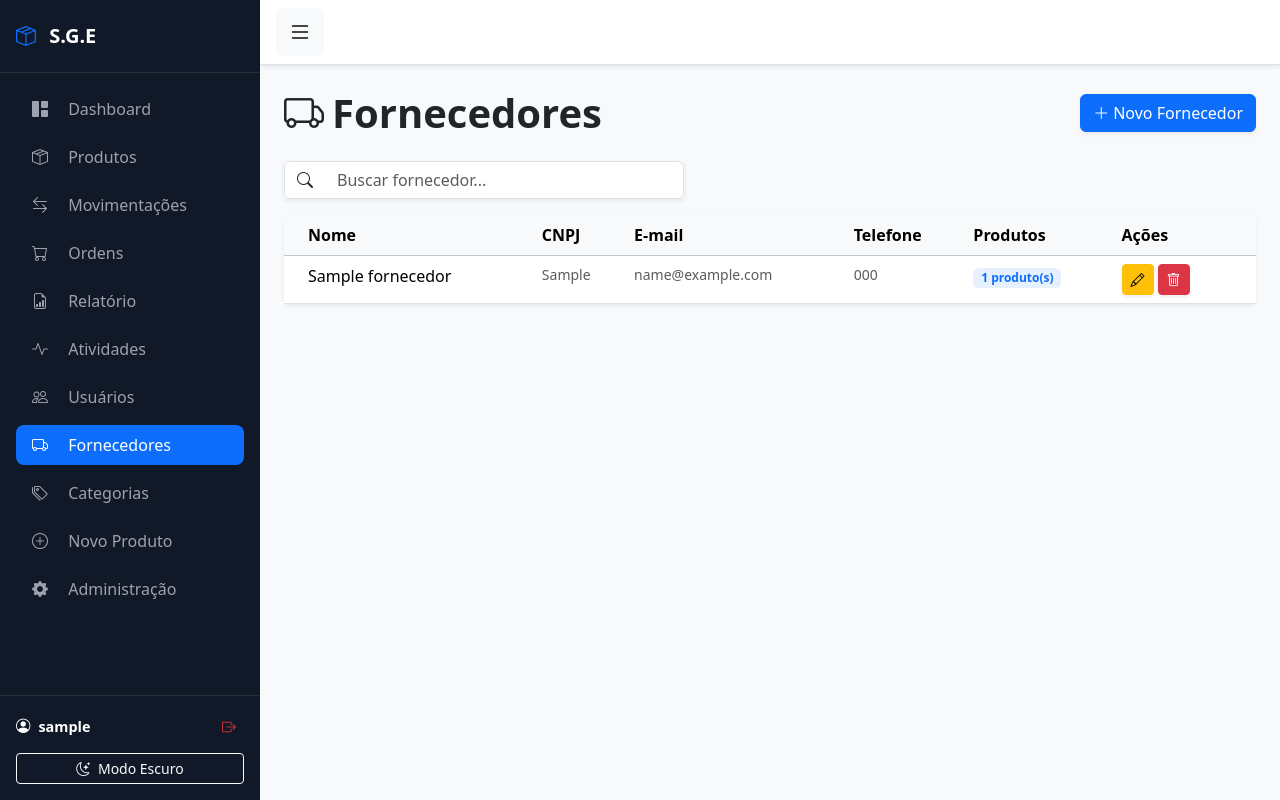
After one commit to mrmateussiilva/sge, a Django app: page /fornecedores/ in a window 1280 px wide. The commit adds this page. Run offline with Django 5.2, Linux system fonts and the light colour scheme; a user stored in the database is signed in; tables that the repository leaves empty hold one stand-in row (values such as "Sample post"); some libraries are stand-ins or nearby versions.

Commit message:
feat: CRUD de Fornecedores e Categorias
Modelos:
- Novo model Categoria (nome, descricao, cor hex, unique por nome)
- Fornecedor expandido: cnpj, email, observacao + Meta.ordering
- Produto: nova FK para Categoria (nullable)
- Migration 0008_add_categoria_and_expand_fornecedor

Views:
- lista_fornecedores, salvar_fornecedor, excluir_fornecedor
- lista_categorias, salvar_categoria, excluir_categoria

URLs:
- /fornecedores/ e /categorias/ com rotas CRUD completas

Templates:
- fornecedores/lista.html: tabela com busca, modal de criação/edição inline
- categorias/lista.html: grid de cards coloridos, color picker, preview em tempo real

Sidebar:
- Links 'Fornecedores' e 'Categorias' adicionados ao menu lateral

```diff
--- a/estoque/templates/estoque/base.html
+++ b/estoque/templates/estoque/base.html
@@ -89,6 +89,12 @@
                 </a>
                 <a href="/usuarios/" class="nav-link nav-link-custom rounded-3 py-2 px-3 mb-2 {% if '/usuarios/' in request.path %}active{% endif %}">
                     <i class="bi bi-people me-3"></i> Usuários
+                </a>
+                <a href="/fornecedores/" class="nav-link nav-link-custom rounded-3 py-2 px-3 mb-2 {% if '/fornecedores/' in request.path %}active{% endif %}">
+                    <i class="bi bi-truck me-3"></i> Fornecedores
+                </a>
+                <a href="/categorias/" class="nav-link nav-link-custom rounded-3 py-2 px-3 mb-2 {% if '/categorias/' in request.path %}active{% endif %}">
+                    <i class="bi bi-tags me-3"></i> Categorias
                 </a>
                 <a href="/cadastrar-produto/" class="nav-link nav-link-custom rounded-3 py-2 px-3 mb-2 {% if '/cadastrar-produto/' in request.path %}active{% endif %}">
                     <i class="bi bi-plus-circle me-3"></i> Novo Produto
--- /dev/null
+++ b/estoque/templates/estoque/fornecedores/lista.html
@@ -0,0 +1,206 @@
+{% extends 'estoque/base.html' %}
+{% block title %}S.G.E - Fornecedores{% endblock %}
+
+{% block content %}
+<div class="d-flex justify-content-between align-items-center mb-4">
+    <h1 class="mb-0 fw-bold"><i class="bi bi-truck me-2"></i>Fornecedores</h1>
+    <button class="btn btn-primary shadow-sm" @click="abrirModal()" id="btnNovoFornecedor">
+        <i class="bi bi-plus-lg me-1"></i>Novo Fornecedor
+    </button>
+</div>
+
+<div id="app">
+    <!-- Busca -->
+    <div class="row g-2 mb-3">
+        <div class="col-md-5">
+            <div class="input-group shadow-sm">
+                <span class="input-group-text bg-white"><i class="bi bi-search"></i></span>
+                <input type="text" class="form-control border-start-0" placeholder="Buscar fornecedor..." v-model="busca">
+            </div>
+        </div>
+    </div>
+
+    <!-- Tabela -->
+    <div class="card border-0 shadow-sm rounded-3">
+        <div class="card-body p-0">
+            <table class="table table-hover mb-0">
+                <thead class="table-light">
+                    <tr>
+                        <th class="ps-4">Nome</th>
+                        <th>CNPJ</th>
+                        <th>E-mail</th>
+                        <th>Telefone</th>
+                        <th>Produtos</th>
+                        <th class="pe-4">Ações</th>
+                    </tr>
+                </thead>
+                <tbody>
+                    <tr v-for="f in filtrados" :key="f.id">
+                        <td class="ps-4 fw-medium">[[ f.nome ]]</td>
+                        <td class="text-muted small">[[ f.cnpj || '—' ]]</td>
+                        <td class="text-muted small">[[ f.email || '—' ]]</td>
+                        <td class="text-muted small">[[ f.telefone || '—' ]]</td>
+                        <td>
+                            <span class="badge bg-primary bg-opacity-10 text-primary">[[ f.total_produtos ]] produto(s)</span>
+                        </td>
+                        <td class="pe-4">
+                            <div class="d-flex gap-1">
+                                <button class="btn btn-warning btn-sm shadow-sm" @click="abrirModal(f)" title="Editar">
+                                    <i class="bi bi-pencil"></i>
+                                </button>
+                                <button class="btn btn-danger btn-sm shadow-sm" @click="confirmarExcluir(f)" title="Excluir">
+                                    <i class="bi bi-trash"></i>
+                                </button>
+                            </div>
+                        </td>
+                    </tr>
+                    <tr v-if="filtrados.length === 0">
+                        <td colspan="6" class="text-center text-muted py-5">
+                            <i class="bi bi-inbox fs-3 d-block mb-2"></i>Nenhum fornecedor encontrado.
+                        </td>
+                    </tr>
+                </tbody>
+            </table>
+        </div>
+    </div>
+
+    <!-- Modal Criar/Editar -->
+    <div class="modal fade" id="modalFornecedor" tabindex="-1" aria-labelledby="modalFornecedorLabel" aria-hidden="true">
+        <div class="modal-dialog modal-lg">
+            <div class="modal-content">
+                <div class="modal-header">
+                    <h5 class="modal-title fw-bold" id="modalFornecedorLabel">
+                        <i class="bi bi-truck me-2 text-primary"></i>[[ editando ? 'Editar Fornecedor' : 'Novo Fornecedor' ]]
+                    </h5>
+                    <button type="button" class="btn-close" data-bs-dismiss="modal"></button>
+                </div>
+                <div class="modal-body">
+                    <div class="row g-3">
+                        <div class="col-md-8">
+                            <label class="form-label fw-medium">Nome <span class="text-danger">*</span></label>
+                            <input type="text" class="form-control" v-model="form.nome" placeholder="Nome do fornecedor" id="inputNomeFornecedor">
+                        </div>
+                        <div class="col-md-4">
+                            <label class="form-label fw-medium">CNPJ</label>
+                            <input type="text" class="form-control" v-model="form.cnpj" placeholder="00.000.000/0001-00">
+                        </div>
+                        <div class="col-md-6">
+                            <label class="form-label fw-medium">E-mail</label>
+                            <input type="email" class="form-control" v-model="form.email" placeholder="contato@empresa.com">
+                        </div>
+                        <div class="col-md-6">
+                            <label class="form-label fw-medium">Telefone</label>
+                            <input type="text" class="form-control" v-model="form.telefone" placeholder="(00) 00000-0000">
+                        </div>
+                        <div class="col-12">
+                            <label class="form-label fw-medium">Observação</label>
+                            <textarea class="form-control" v-model="form.observacao" rows="2" placeholder="Informações adicionais..."></textarea>
+                        </div>
+                    </div>
+                    <div class="alert alert-danger mt-3 py-2 small" v-if="erro">
+                        <i class="bi bi-exclamation-triangle me-1"></i>[[ erro ]]
+                    </div>
+                </div>
+                <div class="modal-footer">
+                    <button type="button" class="btn btn-light" data-bs-dismiss="modal">Cancelar</button>
+                    <button type="button" class="btn btn-primary px-4" @click="salvar" :disabled="salvando">
+                        <span v-if="salvando" class="spinner-border spinner-border-sm me-2"></span>
+                        <i v-else class="bi bi-check-lg me-1"></i>Salvar
+                    </button>
+                </div>
+            </div>
+        </div>
+    </div>
+</div>
+{% endblock %}
+
+{% block scripts %}
+<script>
+(function() {
+    const { createApp } = Vue;
+    const csrfToken = '{{ csrf_token }}';
+
+    createApp({
+        compilerOptions: { delimiters: ['[[', ']]'] },
+        data() {
+            return {
+                fornecedores: {{ fornecedores_json|safe }},
+                busca: '',
+                form: { id: null, nome: '', cnpj: '', email: '', telefone: '', observacao: '' },
+                editando: false,
+                salvando: false,
+                erro: null,
+                modal: null,
+            };
+        },
+        computed: {
+            filtrados() {
+                const q = this.busca.toLowerCase();
+                if (!q) return this.fornecedores;
+                return this.fornecedores.filter(f =>
+                    f.nome.toLowerCase().includes(q) ||
+                    (f.cnpj && f.cnpj.includes(q)) ||
+                    (f.email && f.email.toLowerCase().includes(q))
+                );
+            },
+        },
+        mounted() {
+            this.modal = new bootstrap.Modal(document.getElementById('modalFornecedor'));
+        },
+        methods: {
+            abrirModal(f = null) {
+                this.erro = null;
+                if (f) {
+                    this.editando = true;
+                    this.form = { id: f.id, nome: f.nome, cnpj: f.cnpj, email: f.email, telefone: f.telefone, observacao: f.observacao };
+                } else {
+                    this.editando = false;
+                    this.form = { id: null, nome: '', cnpj: '', email: '', telefone: '', observacao: '' };
+                }
+                this.modal.show();
+            },
+            async salvar() {
+                if (!this.form.nome.trim()) { this.erro = 'Nome é obrigatório.'; return; }
+                this.salvando = true; this.erro = null;
+                const url = this.editando
+                    ? `/fornecedores/${this.form.id}/editar/`
+                    : '/fornecedores/novo/';
+                try {
+                    const resp = await fetch(url, {
+                        method: 'POST',
+                        headers: { 'Content-Type': 'application/json', 'X-CSRFToken': csrfToken },
+                        body: JSON.stringify(this.form),
+                    });
+                    const data = await resp.json();
+                    if (!data.ok) { this.erro = data.erro; return; }
+                    if (this.editando) {
+                        const idx = this.fornecedores.findIndex(f => f.id === this.form.id);
+                        if (idx >= 0) Object.assign(this.fornecedores[idx], this.form);
+                    } else {
+                        this.fornecedores.push({ ...this.form, id: data.id, total_produtos: 0 });
+                    }
+                    this.modal.hide();
+                    showToast(this.editando ? 'Fornecedor atualizado!' : 'Fornecedor criado!');
+                } catch (e) {
+                    this.erro = 'Erro de conexão.';
+                } finally {
+                    this.salvando = false;
+                }
+            },
+            confirmarExcluir(f) {
+                if (!confirm(`Excluir o fornecedor "${f.nome}"?\nOs produtos vinculados a ele não serão excluídos.`)) return;
+                fetch(`/fornecedores/${f.id}/excluir/`, {
+                    method: 'POST',
+                    headers: { 'X-CSRFToken': csrfToken },
+                }).then(r => r.json()).then(data => {
+                    if (data.ok) {
+                        this.fornecedores = this.fornecedores.filter(x => x.id !== f.id);
+                        showToast('Fornecedor excluído!');
+                    }
+                });
+            },
+        },
+    }).mount('#app');
+})();
+</script>
+{% endblock %}
--- a/estoque/urls.py
+++ b/estoque/urls.py
@@ -27,4 +27,14 @@ urlpatterns = [
     path('usuarios/', views.lista_usuarios, name='lista_usuarios'),
     path('produtos/importar-nfe/', views.importar_nfe, name='importar_nfe'),
     path('produtos/confirmar-nfe/', views.confirmar_importacao_nfe, name='confirmar_importacao_nfe'),
+    # Fornecedores
+    path('fornecedores/', views.lista_fornecedores, name='lista_fornecedores'),
+    path('fornecedores/novo/', views.salvar_fornecedor, name='criar_fornecedor'),
+    path('fornecedores/<int:id>/editar/', views.salvar_fornecedor, name='editar_fornecedor'),
+    path('fornecedores/<int:id>/excluir/', views.excluir_fornecedor, name='excluir_fornecedor'),
+    # Categorias
+    path('categorias/', views.lista_categorias, name='lista_categorias'),
+    path('categorias/nova/', views.salvar_categoria, name='criar_categoria'),
+    path('categorias/<int:id>/editar/', views.salvar_categoria, name='editar_categoria'),
+    path('categorias/<int:id>/excluir/', views.excluir_categoria, name='excluir_categoria'),
 ]
--- a/estoque/views.py
+++ b/estoque/views.py
@@ -11,7 +11,7 @@ from django.shortcuts import get_object_or_404, render
 from django.utils import timezone
 
 from .log_utils import log_acao
-from .models import Fornecedor, HistoricoPreco, ItemOrdemCompra, LogAcao, Movimentacao, OrdemCompra, Produto
+from .models import Categoria, Fornecedor, HistoricoPreco, ItemOrdemCompra, LogAcao, Movimentacao, OrdemCompra, Produto
 from .xml_parser import fetch_xml_from_url, parse_nfe_xml
 
 
@@ -658,3 +658,115 @@ def confirmar_importacao_nfe(request):
 
     except Exception as e:
         return JsonResponse({'ok': False, 'erro': f'Erro ao confirmar importação: {str(e)}'}, status=500)
+
+
+# ─────────────────────────────────────────────
+#  FORNECEDORES
+# ─────────────────────────────────────────────
+
+@login_required
+def lista_fornecedores(request):
+    qs = Fornecedor.objects.annotate(total_produtos=Count('produto')).order_by('nome')
+    fornecedores_data = [
+        {
+            'id': f.id, 'nome': f.nome, 'cnpj': f.cnpj,
+            'email': f.email, 'telefone': f.telefone or '',
+            'observacao': f.observacao, 'total_produtos': f.total_produtos,
+        }
+        for f in qs
+    ]
+    return render(request, 'estoque/fornecedores/lista.html', {
+        'fornecedores': qs,
+        'fornecedores_json': json.dumps(fornecedores_data),
+    })
+
+
+@login_required
+def salvar_fornecedor(request, id=None):
+    """Cria (id=None) ou edita (id=int) um fornecedor via JSON."""
+    if request.method != 'POST':
+        return JsonResponse({'ok': False}, status=405)
+    data = json.loads(request.body)
+    nome = data.get('nome', '').strip()
+    if not nome:
+        return JsonResponse({'ok': False, 'erro': 'Nome é obrigatório.'}, status=400)
+
+    if id:
+        fornecedor = get_object_or_404(Fornecedor, id=id)
+        acao = 'EDITAR'
+    else:
+        fornecedor = Fornecedor()
+        acao = 'CRIAR'
+
+    fornecedor.nome = nome
+    fornecedor.cnpj = data.get('cnpj', '').strip()
+    fornecedor.email = data.get('email', '').strip()
+    fornecedor.telefone = data.get('telefone', '').strip()
+    fornecedor.observacao = data.get('observacao', '').strip()
+    fornecedor.save()
+    log_acao(request.user, acao, f'{acao} fornecedor: {fornecedor.nome}', 'Fornecedor', fornecedor.id)
+    return JsonResponse({'ok': True, 'id': fornecedor.id})
+
+
+@login_required
+def excluir_fornecedor(request, id):
+    if request.method != 'POST':
+        return JsonResponse({'ok': False}, status=405)
+    fornecedor = get_object_or_404(Fornecedor, id=id)
+    nome = fornecedor.nome
+    fornecedor.delete()
+    log_acao(request.user, 'EXCLUIR', f'Excluiu fornecedor: {nome}', 'Fornecedor', id)
+    return JsonResponse({'ok': True})
+
+
+# ─────────────────────────────────────────────
+#  CATEGORIAS
+# ─────────────────────────────────────────────
+
+@login_required
+def lista_categorias(request):
+    qs = Categoria.objects.annotate(total_produtos=Count('produtos')).order_by('nome')
+    categorias_data = [
+        {'id': c.id, 'nome': c.nome, 'descricao': c.descricao, 'cor': c.cor, 'total_produtos': c.total_produtos}
+        for c in qs
+    ]
+    return render(request, 'estoque/categorias/lista.html', {
+        'categorias': qs,
+        'categorias_json': json.dumps(categorias_data),
+    })
+
+
+@login_required
+def salvar_categoria(request, id=None):
+    """Cria (id=None) ou edita (id=int) uma categoria via JSON."""
+    if request.method != 'POST':
+        return JsonResponse({'ok': False}, status=405)
+    data = json.loads(request.body)
+    nome = data.get('nome', '').strip()
+    if not nome:
+        return JsonResponse({'ok': False, 'erro': 'Nome é obrigatório.'}, status=400)
+
+    if id:
+        categoria = get_object_or_404(Categoria, id=id)
+        acao = 'EDITAR'
+    else:
+        categoria = Categoria()
+        acao = 'CRIAR'
+
+    categoria.nome = nome
+    categoria.descricao = data.get('descricao', '').strip()
+    categoria.cor = data.get('cor', '#6c757d').strip()
+    categoria.save()
+    log_acao(request.user, acao, f'{acao} categoria: {categoria.nome}', 'Categoria', categoria.id)
+    return JsonResponse({'ok': True, 'id': categoria.id})
+
+
+@login_required
+def excluir_categoria(request, id):
+    if request.method != 'POST':
+        return JsonResponse({'ok': False}, status=405)
+    categoria = get_object_or_404(Categoria, id=id)
+    nome = categoria.nome
+    categoria.delete()
+    log_acao(request.user, 'EXCLUIR', f'Excluiu categoria: {nome}', 'Categoria', id)
+    return JsonResponse({'ok': True})
```
Also changed, not shown: estoque/models.py (+26 -3 lines), estoque/templates/estoque/categorias/lista.html (added, +202 -0 lines), estoque/migrations/0008_add_categoria_and_expand_fornecedor.py (added).
